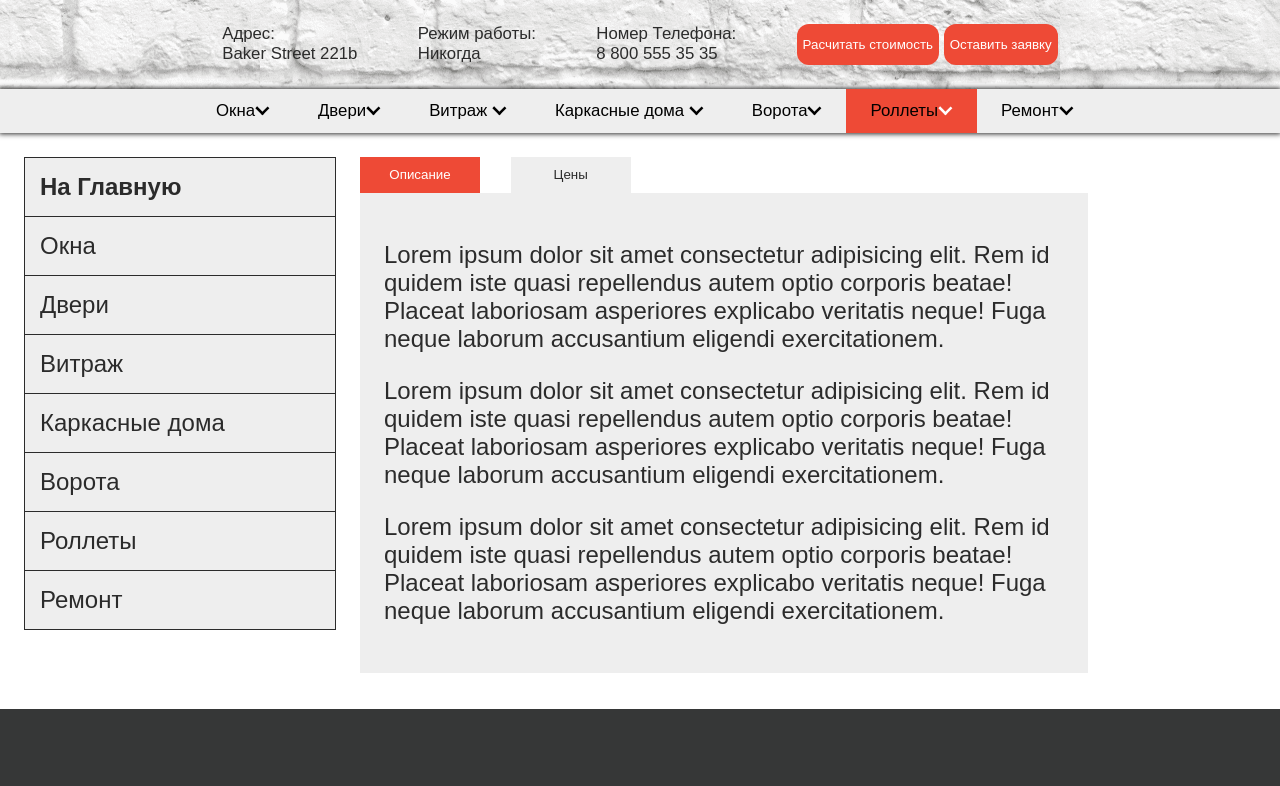
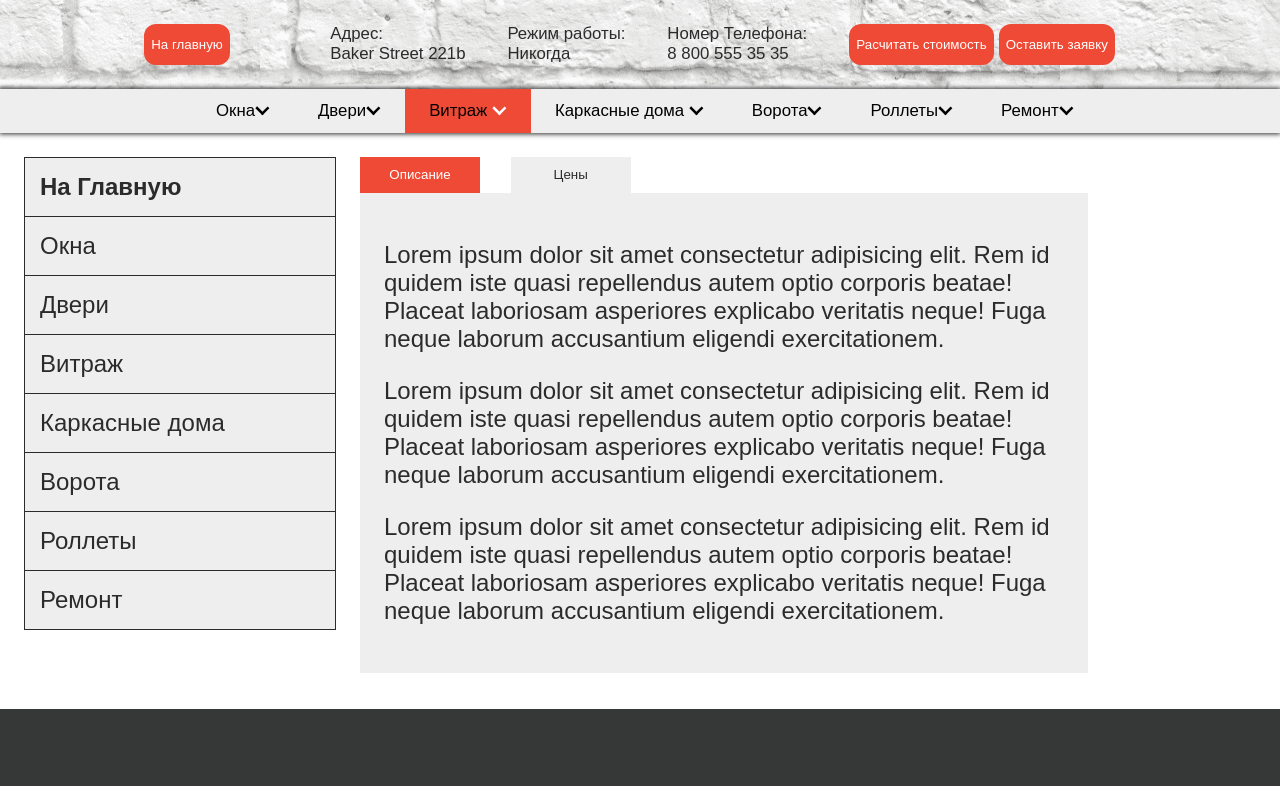
Before and after one commit to Rayelis/site1, a plain HTML site: page site1-sub_category/site1-sub_category/sub_category.html in a window 1280 px wide. Shown: the top 786 px of the page. Drawn offline with Linux system fonts and the light colour scheme.

Commit message:
js additions to design. WARNINGgit add .! Cursed Code

```diff
--- a/main_category/main_category.css
+++ b/main_category/main_category.css
@@ -33,9 +33,13 @@ header {
 }
 
 .header-top {
+    display: grid;
+    grid-template-columns: 1fr 5fr;
     background-color: var(--background_color);
     padding: var(--block_size);
     background-image: url("media/bg.png");
+    padding-left: calc(var(--block_size) * 6);
+    padding-right: calc(var(--block_size) * 6);
 }
 
 .contacts {
@@ -51,6 +55,8 @@ header {
     border-radius: calc(var(--block_size) * 0.5);
     height: calc(var(--block_size) * 1.7);
     cursor: pointer;
+    width: fit-content;
+    padding: calc(var(--block_size) * 0.3);
 }
 
 .button:hover {
--- a/main_page/src/style/style.css
+++ b/main_page/src/style/style.css
@@ -676,9 +676,13 @@ header {
 }
 
 .header-top {
+    display: grid;
+    grid-template-columns: 1fr 5fr;
     background-color: var(--background_color);
     padding: var(--block_size);
-    background-image: url('../img/bg.png');
+    background-image: url("../media/bg.png");
+    padding-left: calc(var(--block_size) * 6);
+    padding-right: calc(var(--block_size) * 6);
 }
 
 .header-contacts {
@@ -694,6 +698,8 @@ header {
     border-radius: calc(var(--block_size) * 0.5);
     height: calc(var(--block_size) * 1.7);
     cursor: pointer;
+    width: fit-content;
+    padding: calc(var(--block_size) * 0.3);
 }
 
 .button:hover {
--- a/site1-sub_category/site1-sub_category/script.js
+++ b/site1-sub_category/site1-sub_category/script.js
@@ -114,3 +114,26 @@ function calculateCost() {
       // Отображение стоимости на странице
       document.getElementById("totalCost").innerHTML = "Общая стоимость: " + totalCost + " рублей";
     }
+
+window.onload = () => {
+    let map_block = document.querySelector(".main-footer-services")
+
+    map_block.innerHTML = `<div style="position:relative;overflow:hidden;width:inherit"><a
+                                href="https://yandex.ru/maps/44/izhevsk/?utm_medium=mapframe&utm_source=maps"
+                                style="color:#eee;font-size:12px;position:absolute;top:0px;">Ижевск</a><a
+                                href="https://yandex.ru/maps/-/CLh26tB"
+                                style="color:#eee;font-size:12px;position:absolute;top:14px;">Проезд имени Дерябина,
+                            2/50 — Яндекс Карты</a>
+                            <iframe src="https://yandex.ru/map-widget/v1/?ll=53.187786%2C56.842407&mode=whatshere&whatshere%5Bpoint%5D=53.184968%2C56.841827&whatshere%5Bzoom%5D=17&z=17.15"
+                                    width="100%" height="600px" frameborder="1" allowfullscreen="true"
+                                    style="position:relative;"></iframe>
+                        </div>`
+
+    let header_top_block = document.querySelector(".header-top")
+
+    buffer = header_top_block.innerHTML
+
+    header_top_block.innerHTML = `<button class="button" href="../../main_page/src/index.html">На главную</button>`
+
+    header_top_block.innerHTML += buffer
+}
--- a/site1-sub_category/site1-sub_category/style.css
+++ b/site1-sub_category/site1-sub_category/style.css
@@ -30,11 +30,13 @@ a{
 }
 
 .header-top{
+    display: grid;
+    grid-template-columns: 1fr 5fr;
     background-color: var(--background_color);
     padding: var(--block_size);
     background-image: url("media/bg.png");
-    padding-left: calc(var(--block_size) * 8);
-    padding-right: calc(var(--block_size) * 8);
+    padding-left: calc(var(--block_size) * 6);
+    padding-right: calc(var(--block_size) * 6);
 }
 
 .contacts{
@@ -50,6 +52,8 @@ a{
     border-radius: calc(var(--block_size) * 0.5);
     height: calc(var(--block_size) * 1.7);
     cursor: pointer;
+    width: fit-content;
+    padding: calc(var(--block_size) * 0.3);
 }
 
 .button:hover{
--- a/site1-sub_category/site1-sub_category/sub_category.html
+++ b/site1-sub_category/site1-sub_category/sub_category.html
@@ -72,7 +72,7 @@
                     <a>Скрытые</a>
                 </div>
             </div>
-            <div class="nav">
+            <div class="nav nav-active">
                 <a href="витраж.html">Витраж <img src="media/svg-editor-image (4).svg"></a>
                 <div class="nav-dropdown">
                     <a>ПВХ</a>
@@ -92,7 +92,7 @@
             <div class="nav">
                 <a href="ворота.html">Ворота<img src="media/svg-editor-image (4).svg"></a>
             </div>
-            <div class="nav nav-active">
+            <div class="nav">
                 <a href="роллеты.html">Роллеты<img src="media/svg-editor-image (4).svg"></a>
             </div>
             <div class="nav">
@@ -239,5 +239,4 @@
     </div>
 </body>
 </html>
-
 <script src="script.js"></script>
```
Also changed, not shown: main_category/script.js (+24 -0 lines), main_page/src/script/script.js (+12 -0 lines), main_page/src/media/bg.png (added).
